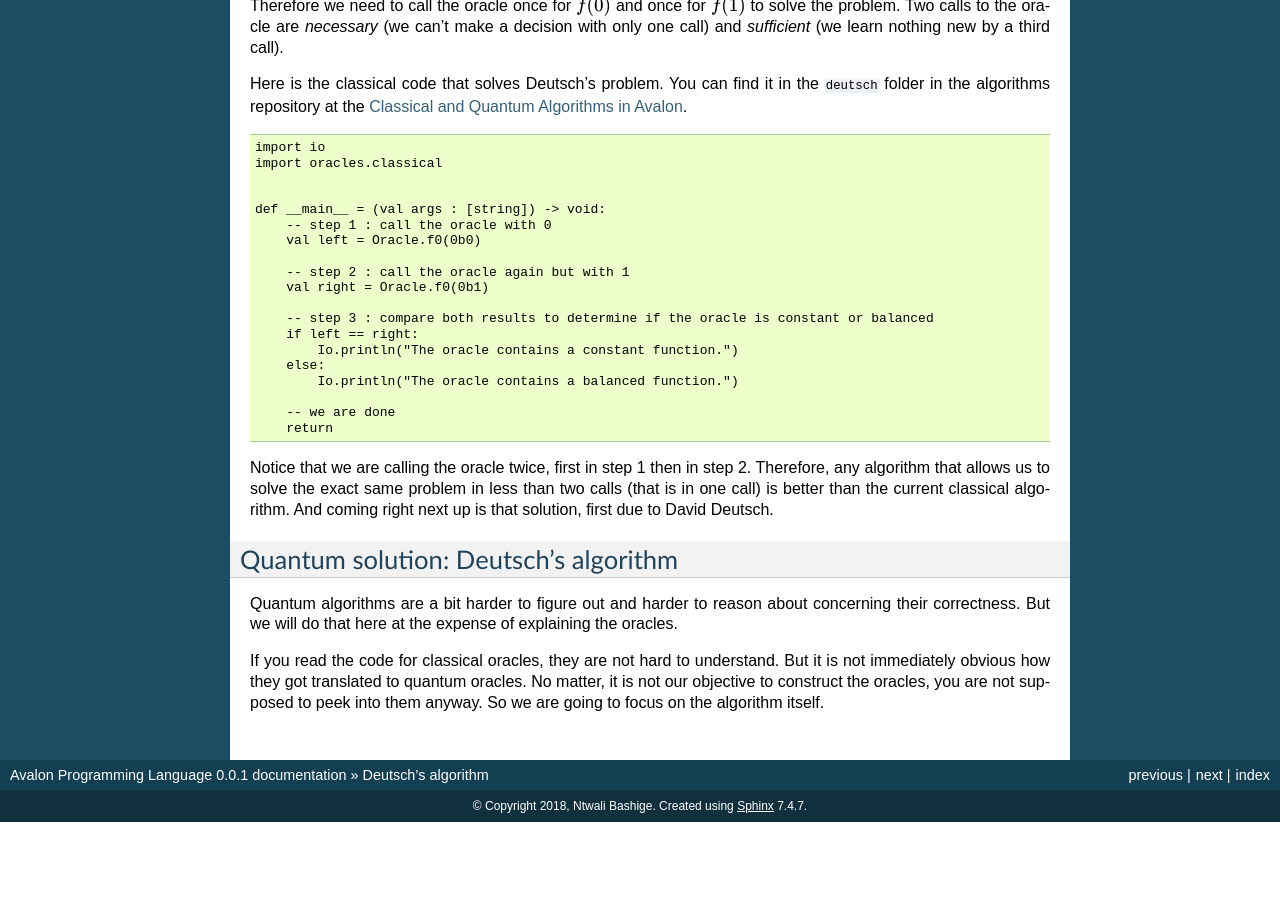
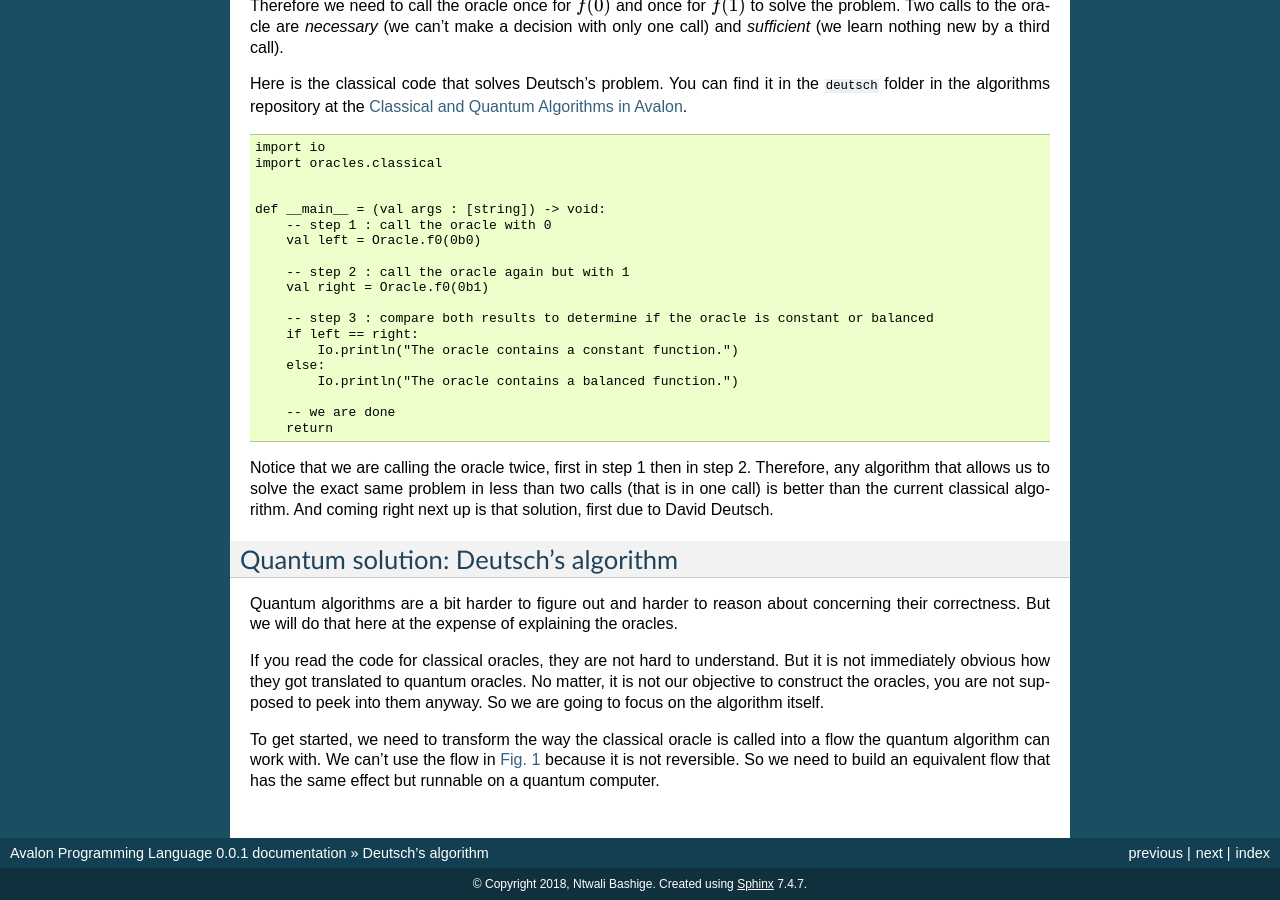
Before and after one commit to avalon-lang/docs, a Sphinx documentation site: the page built from source/algorithms/deutsch.rst, in a window 1280 px wide and 900 px high, scrolled down 1627 px. Built offline with Sphinx 7.4.7, drawn with Linux system fonts in a browser that asks for light colours; before the commit the page ends 2449 px from its top, so only the background shows below that.

Commit message:
Testing references to figures.

```diff
--- a/source/algorithms/deutsch.rst
+++ b/source/algorithms/deutsch.rst
@@ -139,3 +139,8 @@ If you read the code for classical oracles, they are not hard to understand. But
 not immediately obvious how they got translated to quantum oracles. No matter, it is not
 our objective to construct the oracles, you are not supposed to peek into them anyway.
 So we are going to focus on the algorithm itself.
+
+To get started, we need to transform the way the classical oracle is called into a flow
+the quantum algorithm can work with. We can't use the flow in :numref:`classical_solution`
+because it is not reversible. So we need to build an equivalent flow that has the same
+effect but runnable on a quantum computer.
```
